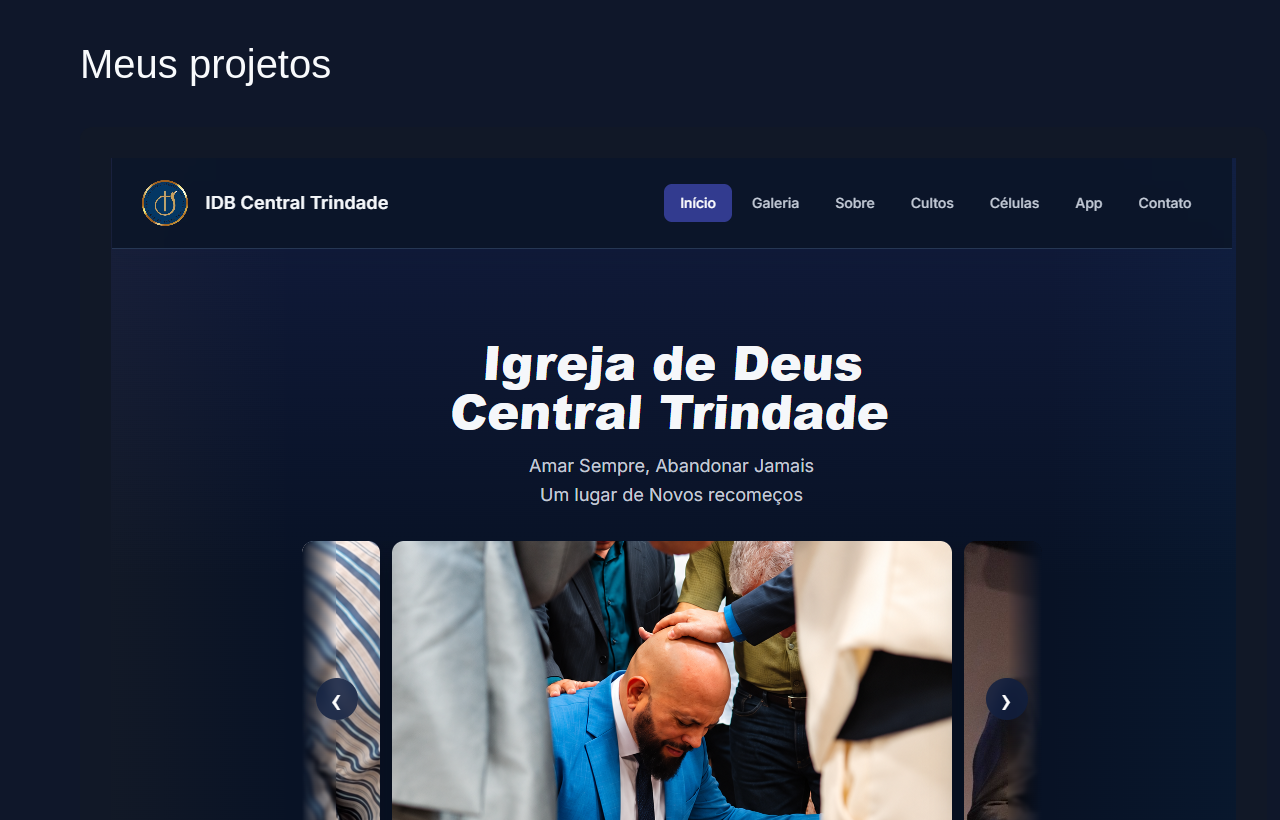
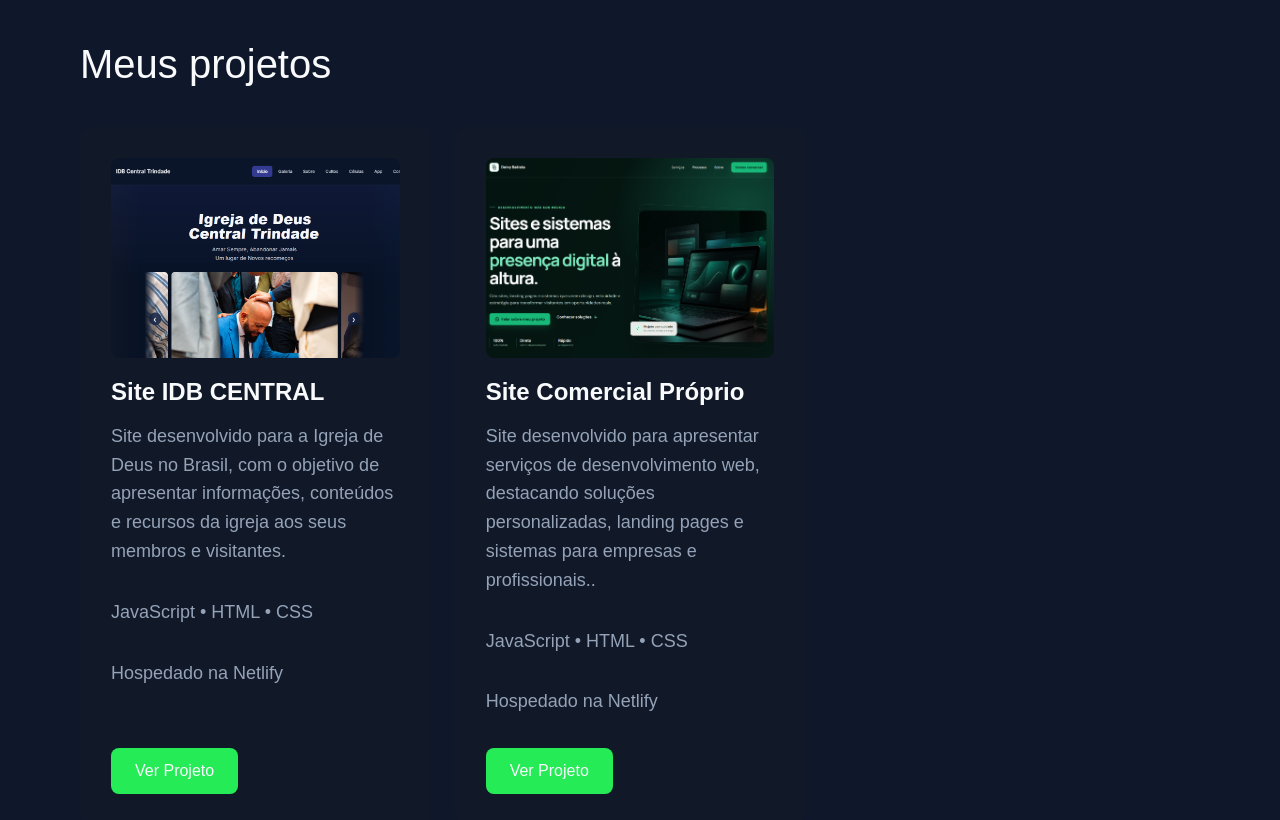
Before and after one commit to deivypereirabatista/portifolio-deivy, a React (Vite) app: page / in a window 1280 px wide. Shown: the part 1980-2800 px from the top of the page. Built offline with nearby package versions, Linux system fonts and the light colour scheme.

Commit message:
finalizando base de Project e inciando base de Contact

```diff
--- a/src/App.jsx
+++ b/src/App.jsx
@@ -3,6 +3,7 @@ import Navbar from "./components/Navbar"
 import About from "./components/About"
 import Technologies from "./components/Technologies"
 import Projects from "./components/Projects"
+import Contact from "./components/Contact"
 
 function App() {
   return (
@@ -12,6 +13,7 @@ function App() {
         <About />
         <Technologies />
         <Projects />
+        <Contact />
     </main>
   )
 }
--- /dev/null
+++ b/src/components/Contact.jsx
@@ -0,0 +1,19 @@
+function Contact() {
+    return(
+        <section id="contato" className="contact">
+            <h2>Entre em contato</h2>
+            <p>Tem um projeto em mente? Entre em contato comigo.</p>
+
+            <form>
+                <input type="text" placeholder="Seu nome" />
+                <input type="text" placeholder="Seu e-mail" />
+
+                <textarea placeholder="Fale sobre seu projeto"></textarea>
+
+                <button type="submit">Enviar mensagem</button>
+            </form>
+        </section>
+    )
+}
+
+export default Contact
--- a/src/components/Projects.jsx
+++ b/src/components/Projects.jsx
@@ -23,8 +23,33 @@ function Projects() {
                         Hospedado na Netlify
                     </p>
 
-                    <button>Ver Projeto</button>
+                    <a href="https://idbcentraltrindade.com.br/" target="_blank" rel="noopener noreferrer">Ver Projeto</a>
                 </article>
+
+                <article className="project-card">
+                    <img src="/images/site-deivy.png" alt="Site Comercial Deivy Batista" />
+
+                    <h3>Site Comercial Próprio</h3>
+
+                    <p>
+                        Site desenvolvido para apresentar serviços de desenvolvimento web,
+                        destacando soluções personalizadas, landing pages e sistemas para empresas
+                        e profissionais..
+                    </p>
+
+                    <p className="project-technologies">
+                        JavaScript • HTML • CSS
+                    </p>
+
+                    <p className="project-hosting">
+                        Hospedado na Netlify
+                    </p>
+
+
+                    <a href="https://deivybatista.netlify.app/" target="_blank" rel="noopener noreferrer"> Ver Projeto</a>
+                </article>
+
+
             </div>
         </section>
     )
--- a/src/index.css
+++ b/src/index.css
@@ -8,7 +8,7 @@
 :root {
   --background: #0f172a;
   --card: #111827;
-  --primary: #2563eb;
+  --primary: #25eb56;
   --text: #f8fafc;
   --text-secondary: #94a3b8;
 }
@@ -232,6 +232,9 @@ nav {
   border-radius: 12px;
   border:  1px solid transparent;
   transition: transform 0.2s ease, border-color 0.2s ease;
+  display: flex;
+  flex-direction: column;
+  align-items: flex-start;
 }
 
 .project-card:hover{
@@ -249,6 +252,51 @@ nav {
   line-height: 1.6;
   margin-bottom: 24px;
 }
+
+.project-card img {
+  width: 100%;
+  height: 200px;
+  object-fit: cover;
+  border-radius: 8px;
+  margin-bottom: 20px;
+}
+
+.project-card a {
+  display: inline-block;
+  padding: 14px 24px;
+  background-color: var(--primary);
+  color: var(--text);
+  text-decoration: none;
+  font-size: 16px;
+  border-radius: 8px;
+  margin-top: auto;
+}
+
+/* Seção de Contato/Contact */
+.contact {
+  padding: 80px;
+}
+
+.contact h2 {
+  font-size: 40px;
+  margin-bottom: 16px;
+}
+
+.contact > p { /* Esse > significa o <p> que é filho direto de .contact */
+  color: var(--text-secondary);
+  font-size: 18px;
+  margin-bottom: 32px;
+}
+
+.contact form {
+  width: 100%;
+  max-width: 600px;
+  display: flex;
+  flex-direction: column;
+  gap: 16px;
+}
+
+
 
 /* Responsividade */
 
```
Also changed, not shown: public/images/site-deivy.png (added).
